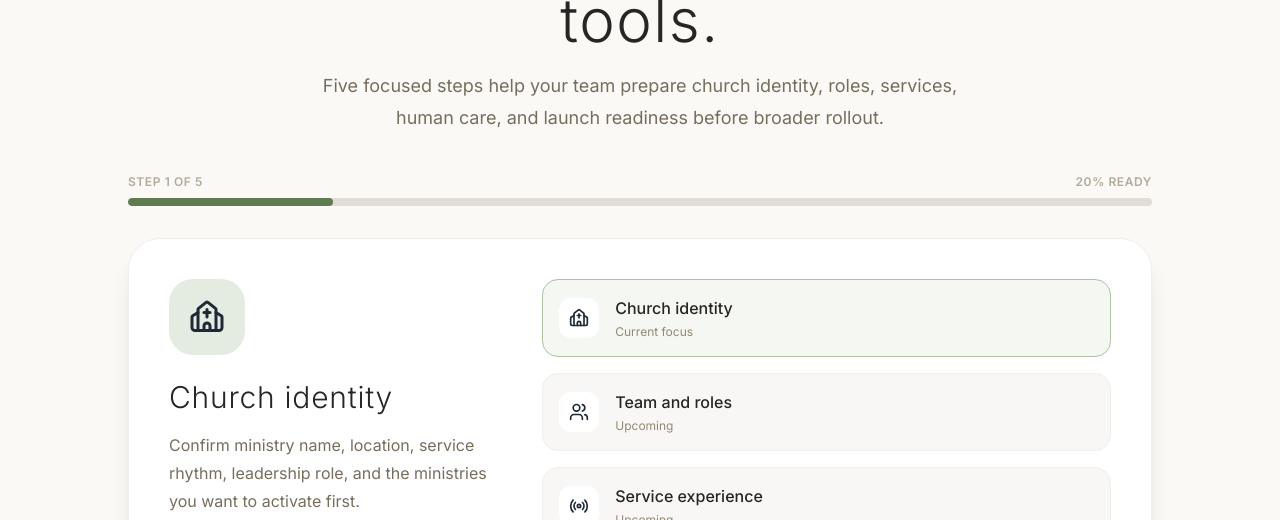
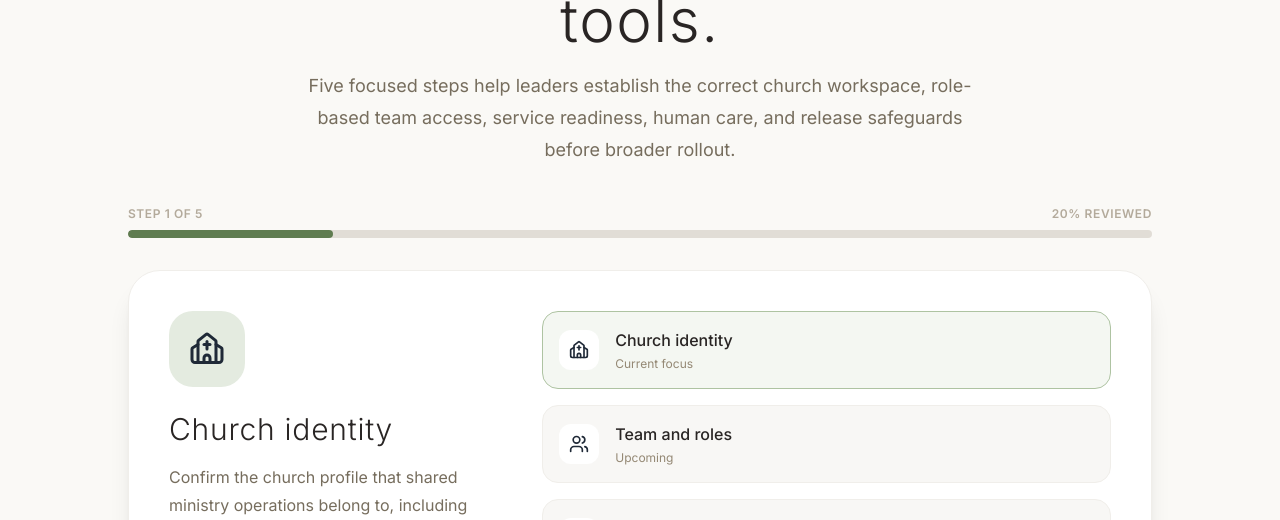
Before and after one commit to TechCodinz/digital-church-os, a Next.js app: page /leader-onboarding in a window 1280 px wide. Shown: the part 280-800 px from the top of the page. Built offline with nearby package versions, Linux system fonts and the light colour scheme; no server answers.

Commit message:
connect leader onboarding to tenant team and operations

```diff
--- a/app/(protected)/leader-onboarding/page.tsx
+++ b/app/(protected)/leader-onboarding/page.tsx
@@ -18,7 +18,7 @@ const steps = [
   {
     id: 'identity',
     title: 'Church identity',
-    description: 'Confirm ministry name, location, service rhythm, leadership role, and the ministries you want to activate first.',
+    description: 'Confirm the church profile that shared ministry operations belong to, including ministry name, location, denomination/context, and public visibility.',
     icon: Church,
     actionHref: '/church-network',
     actionLabel: 'Review church profile',
@@ -26,31 +26,31 @@ const steps = [
   {
     id: 'team',
     title: 'Team and roles',
-    description: 'Prepare pastors, admins, care leaders, media teams, children/youth workers, worship teams, and volunteers for role-based access.',
+    description: 'Invite pastors, admins, staff, and viewers into the selected church workspace using expiring, email-bound invitations instead of global product roles.',
     icon: Users,
-    actionHref: '/admin',
-    actionLabel: 'Open admin operations',
+    actionHref: '/admin/church-team',
+    actionLabel: 'Manage church team',
   },
   {
     id: 'service',
     title: 'Service experience',
-    description: 'Set service times, live stream links, sermon preparation, presentation flow, prayer requests, giving, attendance, and follow-up.',
+    description: 'Plan service times, run-of-show, stream/presentation readiness, worship, sermon flow, volunteers, prayer response, accessibility, and contingencies.',
     icon: Radio,
-    actionHref: '/live-service',
-    actionLabel: 'Review live service',
+    actionHref: '/service-planner',
+    actionLabel: 'Open service planner',
   },
   {
     id: 'care',
     title: 'Human care readiness',
-    description: 'Assign care ownership, escalation routing, trusted contacts, human review, and appropriate crisis safeguards before opening sensitive workflows.',
+    description: 'Prepare member care intake, human ownership, pastoral appointment coordination, trusted contacts, referrals, and appropriate crisis safeguards before opening sensitive workflows.',
     icon: HeartHandshake,
-    actionHref: '/care',
-    actionLabel: 'Review care workflows',
+    actionHref: '/admin/care-appointments',
+    actionLabel: 'Review leader care operations',
   },
   {
     id: 'launch',
     title: 'Release readiness',
-    description: 'Review media rights, feature flags, safety queues, provider readiness, and launch blockers before enabling broad public participation.',
+    description: 'Review media rights, feature flags, safety queues, provider readiness, authentication configuration, database migrations, and launch blockers before broad public participation.',
     icon: ShieldCheck,
     actionHref: '/release-readiness',
     actionLabel: 'Check readiness',
@@ -82,7 +82,7 @@ export default function LeaderOnboardingPage() {
     await saveStep(current.id);
     if (complete) {
       await saveStep('complete');
-      router.push('/ministry-command-center');
+      router.push('/command-center');
       return;
     }
     setStep((value) => value + 1);
@@ -101,14 +101,14 @@ export default function LeaderOnboardingPage() {
             Set up your ministry like an operating system, not a pile of tools.
           </h1>
           <p className="mx-auto mt-5 max-w-2xl text-lg leading-8 text-stone-600">
-            Five focused steps help your team prepare church identity, roles, services, human care, and launch readiness before broader rollout.
+            Five focused steps help leaders establish the correct church workspace, role-based team access, service readiness, human care, and release safeguards before broader rollout.
           </p>
         </div>
 
         <div className="mb-8">
           <div className="mb-2 flex items-center justify-between text-xs font-semibold uppercase tracking-wider text-stone-400">
             <span>Step {step + 1} of {steps.length}</span>
-            <span>{progress}% ready</span>
+            <span>{progress}% reviewed</span>
           </div>
           <div className="h-2 overflow-hidden rounded-full bg-stone-200">
             <div className="h-full rounded-full bg-sage-600 transition-all duration-500" style={{ width: `${progress}%` }} />
```
